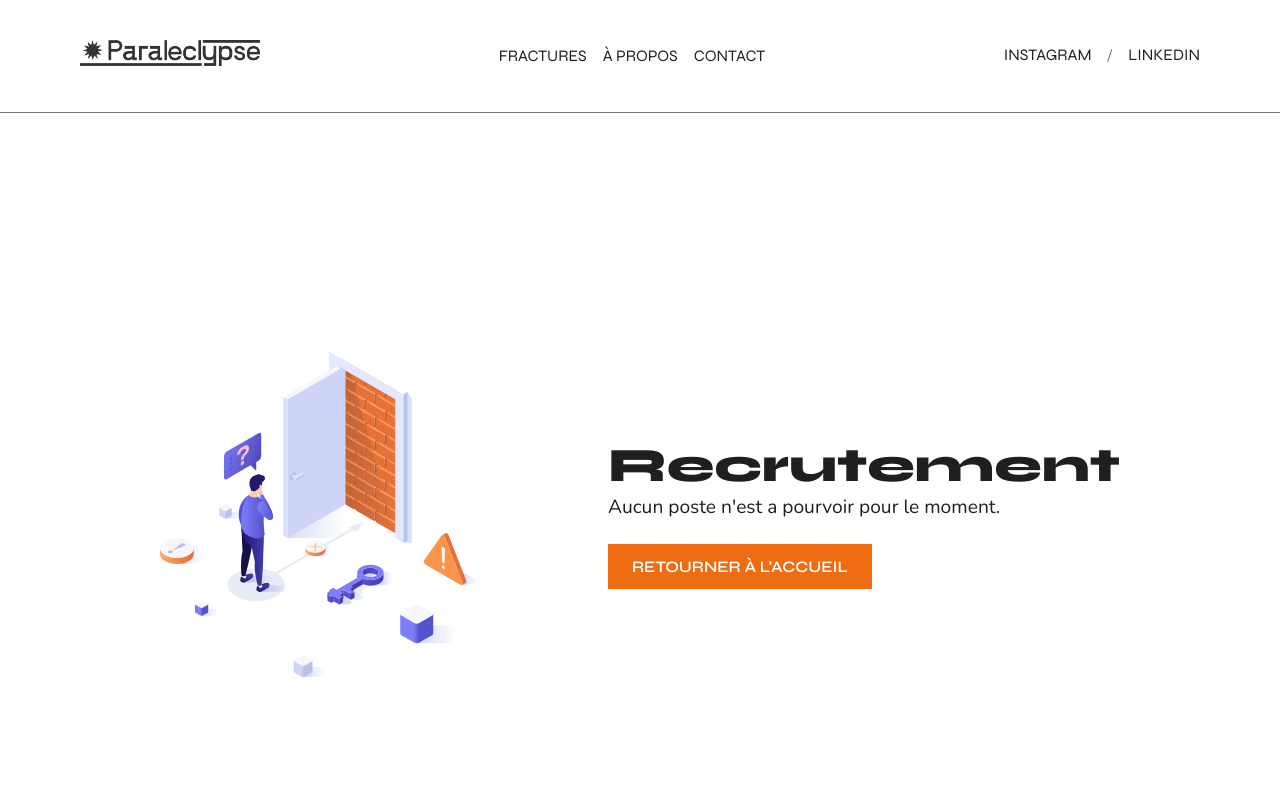
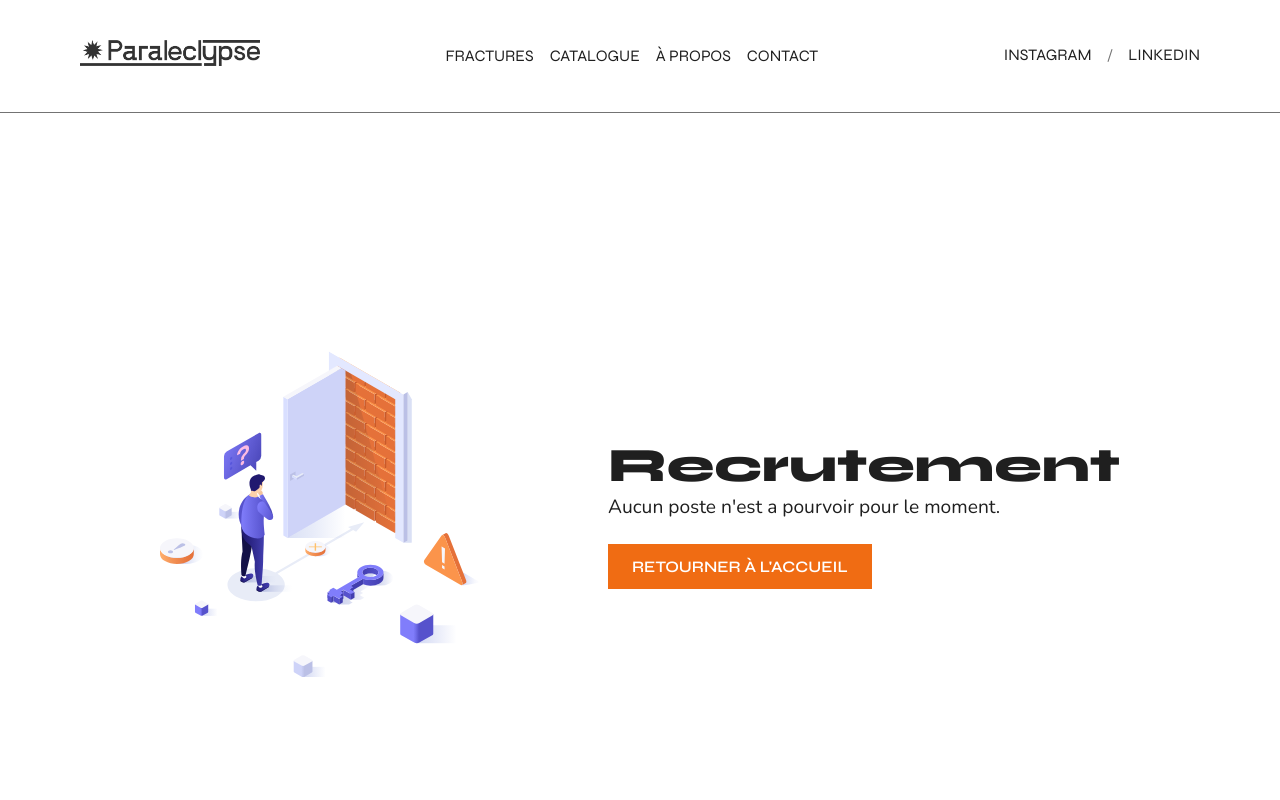
Before and after one commit to tom-mp4/paraleclypse, a Vue app: page /jobs in a window 1280 px wide. Shown: the top 800 px of the page. Built offline with nearby package versions, Linux system fonts and the light colour scheme.

Commit message:
Edited navbar and footer links to the new catalogue page

```diff
--- a/src/components/Footer.vue
+++ b/src/components/Footer.vue
@@ -21,7 +21,7 @@
       <div class="footerMenu">
         <h3>Ressources</h3>
         <div>
-          <a href="https://seancesfractures.fr">Séances Fractures</a>
+          <a target="_blank" href="https://seancesfractures.fr">Séances Fractures</a>
           <!--<a href="https://blog.paraleclypse.com" target="_blank">Blog & Questions Fréquentes</a>
           <a href="https://form.typeform.com/to/wCXaFMTe">Signalement</a>-->
           <router-link to="/about">Informations & Entreprise</router-link>
--- a/src/components/Navbar.vue
+++ b/src/components/Navbar.vue
@@ -7,7 +7,8 @@
       <img src="@/assets/logo/logo-black.png" alt="Logo de menu paraleclypse noir">
     </router-link>
     <div class="button">
-      <a class="nav" href="https://seancesfractures.fr">fractures</a>
+      <a class="nav" target="_blank" href="https://seancesfractures.fr">fractures</a>
+      <router-link class="nav" to="/movies">catalogue</router-link>
       <router-link class="nav" to="/about">à propos</router-link>
       <router-link class="nav" to="/contact">contact</router-link>
     </div>
--- a/src/components/WhiteNavbar.vue
+++ b/src/components/WhiteNavbar.vue
@@ -7,7 +7,8 @@
       <img src="@/assets/logo/logo-white.png" alt="Logo de menu paraleclypse blanc">
     </router-link>
     <div class="button">
-      <a class="nav" href="https://seancesfractures.fr">fractures</a>
+      <a class="nav" target="_blank" href="https://seancesfractures.fr">fractures</a>
+      <router-link class="nav" to="/movies">catalogue</router-link>
       <router-link class="nav" to="/about">à propos</router-link>
       <router-link class="nav" to="/contact">contact</router-link>
     </div>
```
